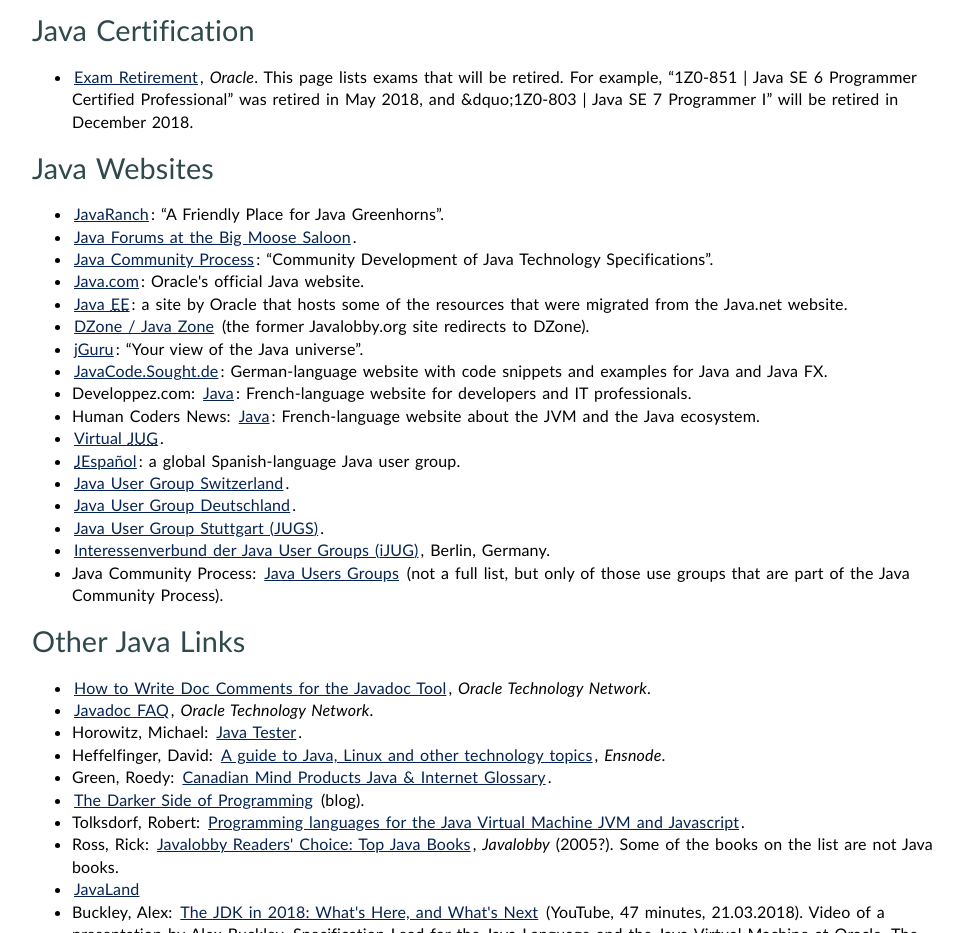
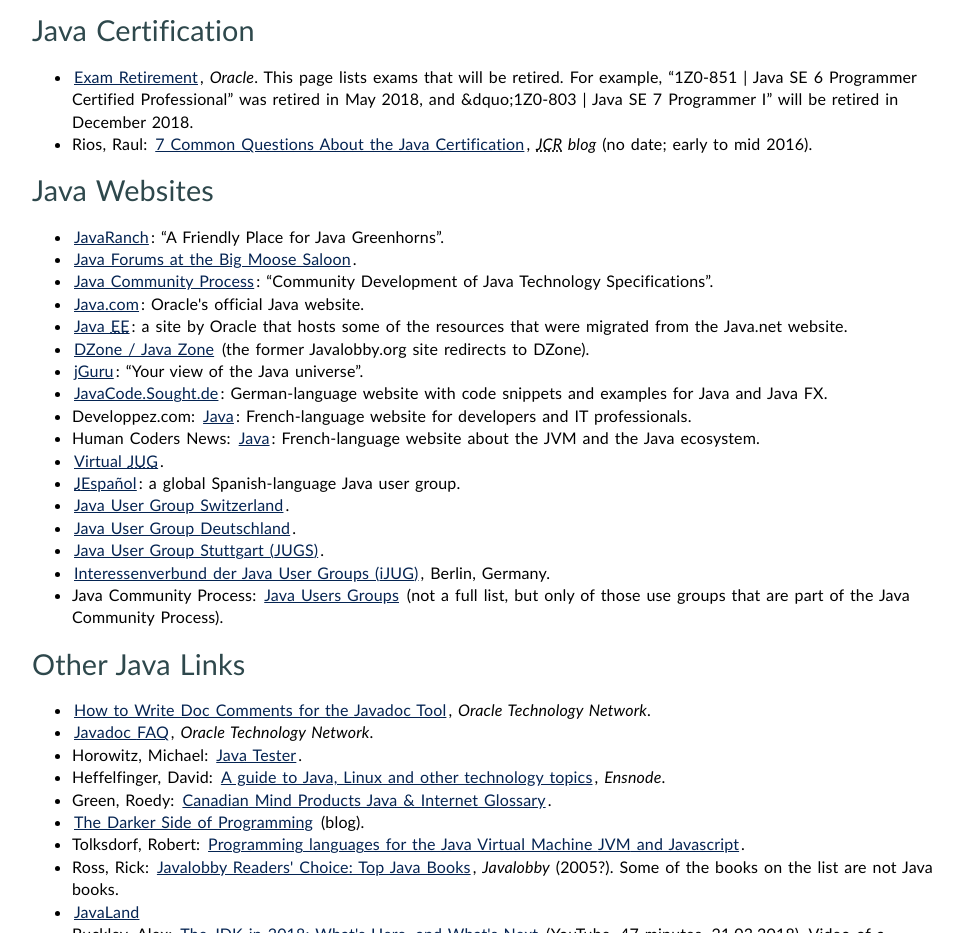
Before and after one commit to cstrobbe/unpedia, a plain HTML site: page Q_Science/QA/QA76_Software/java-lang.html in a window 1280 px wide. Shown: the part 3080-4013 px from the top of the page, without its empty margins (6-969 px from the left). Drawn offline with Linux system fonts and the light colour scheme.

Commit message:
Rios: 7 Common Questions About the Java Certification

```diff
--- a/Q_Science/QA/QA76_Software/java-lang.html
+++ b/Q_Science/QA/QA76_Software/java-lang.html
@@ -343,6 +343,10 @@
       &ldquo;1Z0-851 | Java SE 6 Programmer Certified Professional&rdquo; was retired in May 2018, and
       &dquo;1Z0-803 | Java SE 7 Programmer I&rdquo; will be retired in December 2018.
     </li>
+    <li>Rios, Raul:
+      <a href="https://javacertificationroadmap.com/7-common-questions-about-the-java-certification/">7 Common Questions About the Java Certification</a>,
+      <i class="website"><abbr title="Java Certification Roadmap">JCR</abbr> blog</i> (no date; early to mid 2016).
+    </li>
    </ul>
 
   <h2>Java Websites</h2>
```
